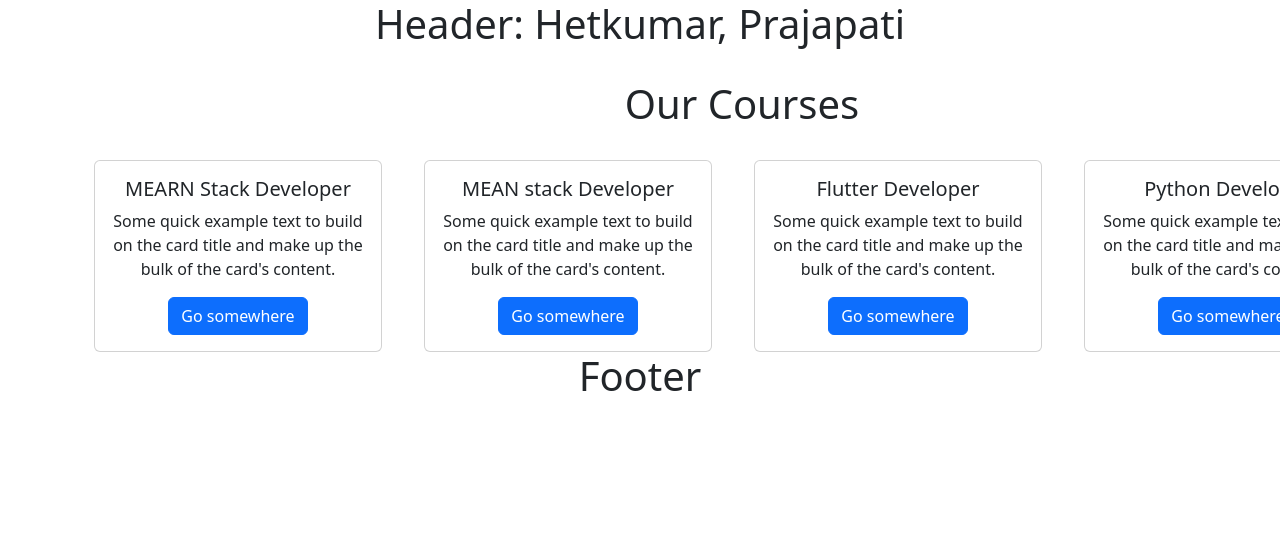
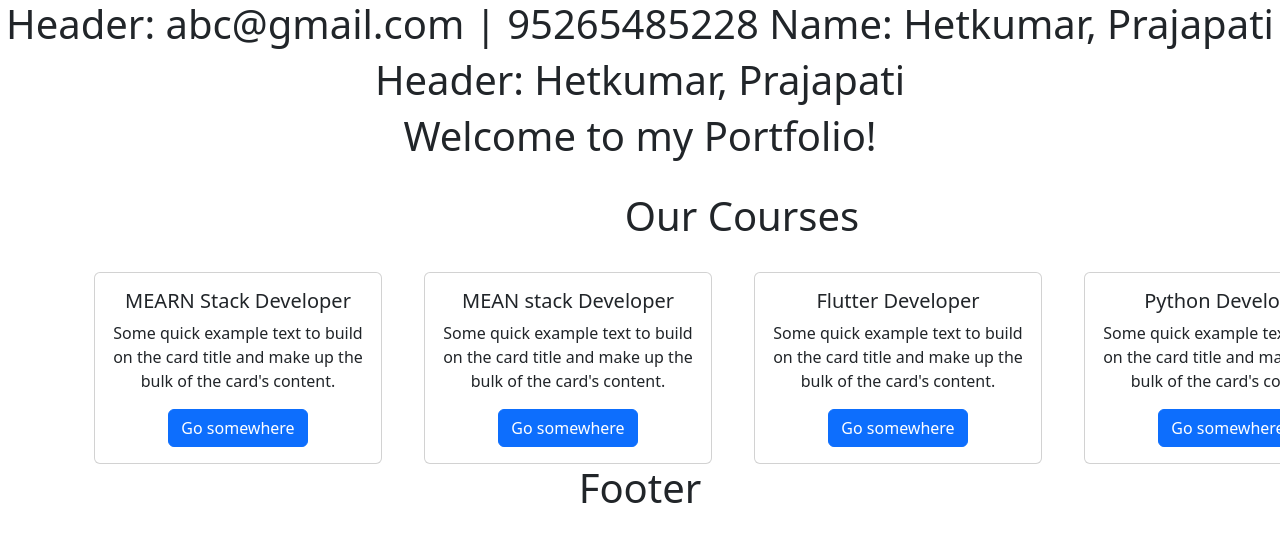
Before and after one commit to prajapatihet/firstreactapp, a React (Create React App) app: page / in a window 1280 px wide. Shown: the top 542 px of the page. Built offline with nearby package versions, Linux system fonts and the light colour scheme.

Commit message:
children props

```diff
--- a/src/App.js
+++ b/src/App.js
@@ -12,7 +12,9 @@ function App() {
   }
   return (
     <div className="App">
-      <Header email={email} phone={phone} name={fullname} />
+      <Header email={email} phone={phone} name={fullname}>
+        <h1>Welcome to my Portfolio!</h1>
+      </Header>
       {/* <div className='container'>
         <h1 className='text-danger'>Welcome to Page</h1>
       </div> */}
--- a/src/Header.jsx
+++ b/src/Header.jsx
@@ -1,9 +1,12 @@
 import React from 'react'
 
-export default function Header(props) {// here instead of props we can use any words like p, o, i etc..
-    let { name } = props; //destructuring assignment to get the header info object from props
+export default function Header({ email, phone, name, children }) {// here instead of props we can use any words like p, o, i etc..
+    // let { name } = props; //destructuring assignment to get the header info object from props
     return (
-        // <h1>Header: {props.email} | {props.phone} Name: {props.name.firstName}, {props.name.lastName}</h1>
-        <h1>Header: {name.firstName}, {name.lastName}</h1>
+        <div>
+            <h1>Header: {email} | {phone} Name: {name.firstName}, {name.lastName}</h1>
+            <h1>Header: {name.firstName}, {name.lastName}</h1>
+            {children}
+        </div>
     )
 }
```
